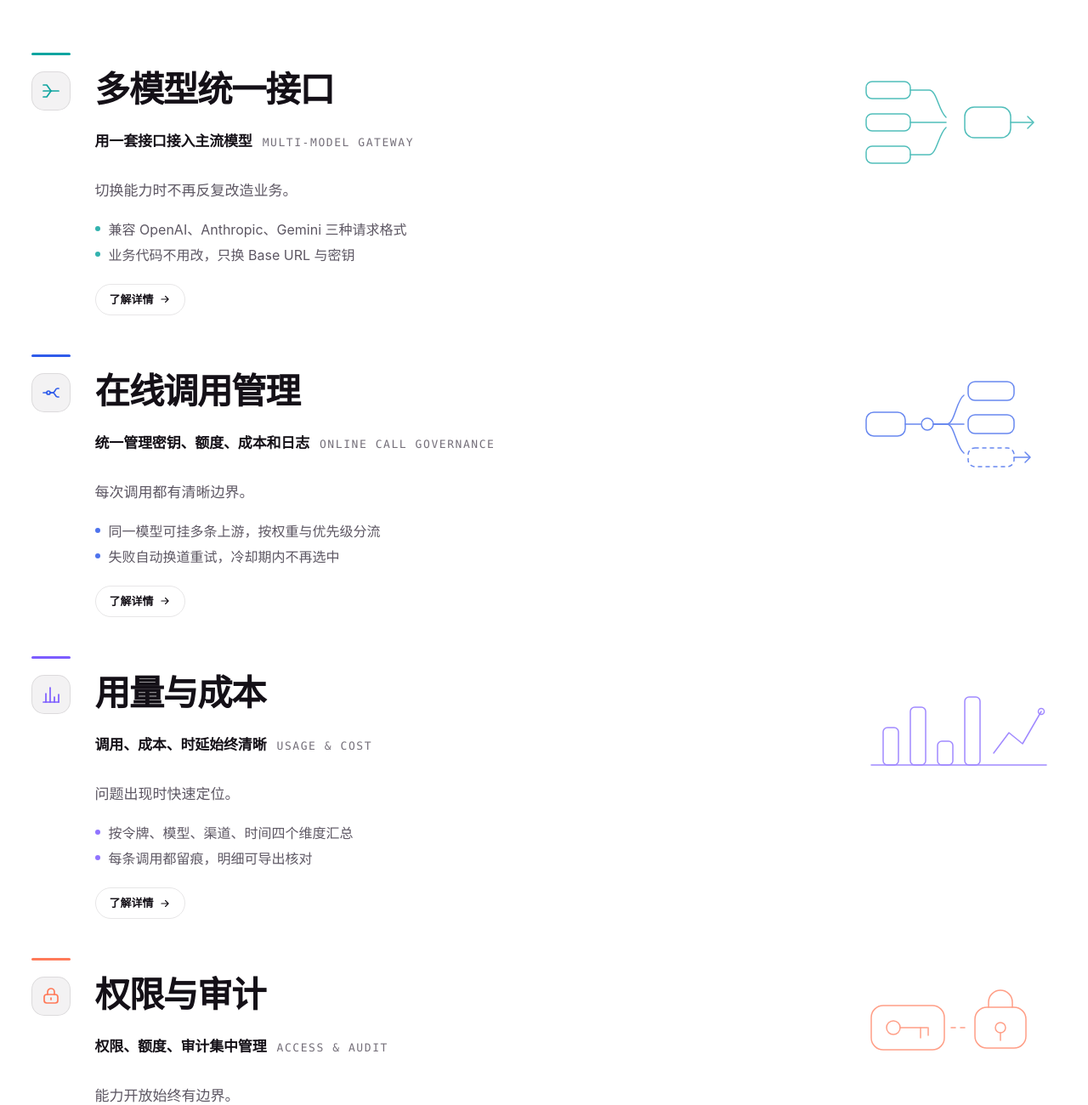
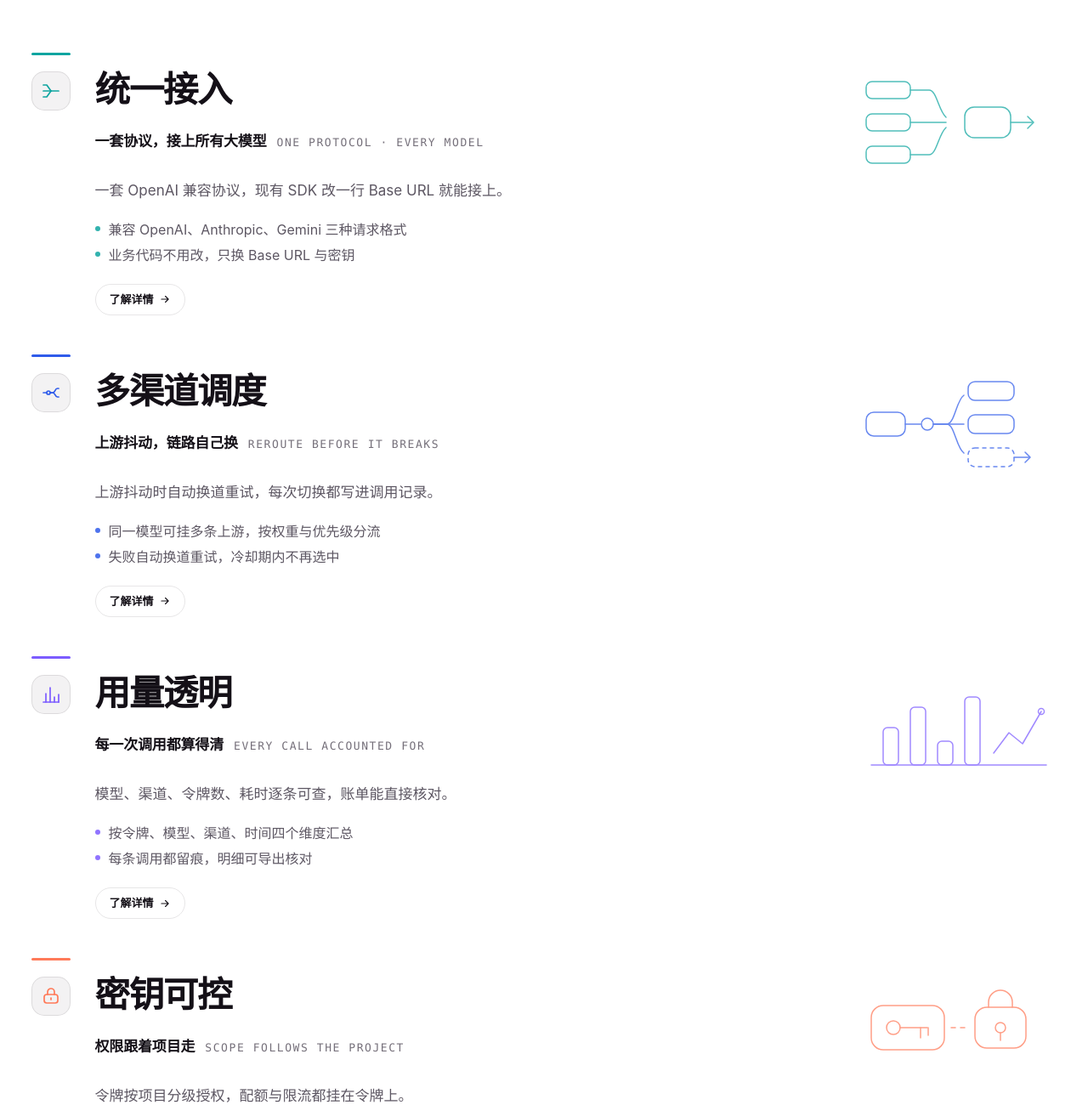
Before and after one commit to 2011126630z-commits/maas-home-preview, a website: page index.html in a window 1280 px wide. Shown: the part 1500-2800 px from the top of the page at 85% size. Drawn offline with Linux system fonts and the light colour scheme; animation ran at ten frames a second.

```diff
--- a/index.html
+++ b/index.html
@@ -756,8 +756,8 @@
 
     <div class="wrap hero-grid">
       <div class="hero-copy">
-        <h1 data-anim><span class="nb">汇聚每一种能力</span><span class="nb">让创新稳定落地</span></h1>
-        <p class="lede" data-anim>统一接入模型，管理调用与成本，让智能应用从验证走向持续运营。</p>
+        <h1 data-anim><span class="nb">一个接口，</span><span class="nb">接入所有大模型</span></h1>
+        <p class="lede" data-anim>企业级 AI 模型统一接入与调度平台</p>
         <ul class="hero-chips" data-anim>
           <li>OpenAI 兼容</li>
           <li>多渠道容灾</li>
@@ -884,9 +884,9 @@
           <!-- 三路汇成一路：统一接入 -->
           <svg viewBox="0 0 24 24" fill="none" stroke="currentColor" stroke-width="1.7" stroke-linecap="round" stroke-linejoin="round"><path d="M3 5h4l5 7"/><path d="M3 12h9"/><path d="M3 19h4l5-7"/><path d="M13 12h8"/></svg>
         </span>
-        <h3>多模型统一接口</h3>
-        <p class="cap-slogan">用一套接口接入主流模型<span class="en">MULTI-MODEL GATEWAY</span></p>
-        <p>切换能力时不再反复改造业务。</p>
+        <h3>统一接入</h3>
+        <p class="cap-slogan">一套协议，接上所有大模型<span class="en">ONE PROTOCOL · EVERY MODEL</span></p>
+        <p>一套 OpenAI 兼容协议，现有 SDK 改一行 Base URL 就能接上。</p>
         <ul class="cap-list">
           <li>兼容 OpenAI、Anthropic、Gemini 三种请求格式</li>
           <li>业务代码不用改，只换 Base URL 与密钥</li>
@@ -909,9 +909,9 @@
           <!-- 一路分多路：多渠道调度 -->
           <svg viewBox="0 0 24 24" fill="none" stroke="currentColor" stroke-width="1.7" stroke-linecap="round" stroke-linejoin="round"><path d="M3 12h4"/><circle cx="9" cy="12" r="2"/><path d="M11 12h3c1.5 0 2-1 2.6-2.2S18 7 19.5 7H21"/><path d="M11 12h3c1.5 0 2 1 2.6 2.2S18 17 19.5 17H21"/></svg>
         </span>
-        <h3>在线调用管理</h3>
-        <p class="cap-slogan">统一管理密钥、额度、成本和日志<span class="en">ONLINE CALL GOVERNANCE</span></p>
-        <p>每次调用都有清晰边界。</p>
+        <h3>多渠道调度</h3>
+        <p class="cap-slogan">上游抖动，链路自己换<span class="en">REROUTE BEFORE IT BREAKS</span></p>
+        <p>上游抖动时自动换道重试，每次切换都写进调用记录。</p>
         <ul class="cap-list">
           <li>同一模型可挂多条上游，按权重与优先级分流</li>
           <li>失败自动换道重试，冷却期内不再选中</li>
@@ -937,9 +937,9 @@
           <!-- 逐条柱状：用量透明 -->
           <svg viewBox="0 0 24 24" fill="none" stroke="currentColor" stroke-width="1.7" stroke-linecap="round" stroke-linejoin="round"><path d="M3 21h18"/><path d="M6 21V11"/><path d="M11 21V4"/><path d="M16 21v-6"/><path d="M21 21v-9"/></svg>
         </span>
-        <h3>用量与成本</h3>
-        <p class="cap-slogan">调用、成本、时延始终清晰<span class="en">USAGE & COST</span></p>
-        <p>问题出现时快速定位。</p>
+        <h3>用量透明</h3>
+        <p class="cap-slogan">每一次调用都算得清<span class="en">EVERY CALL ACCOUNTED FOR</span></p>
+        <p>模型、渠道、令牌数、耗时逐条可查，账单能直接核对。</p>
         <ul class="cap-list">
           <li>按令牌、模型、渠道、时间四个维度汇总</li>
           <li>每条调用都留痕，明细可导出核对</li>
@@ -963,9 +963,9 @@
           <!-- 锁：密钥可控 -->
           <svg viewBox="0 0 24 24" fill="none" stroke="currentColor" stroke-width="1.7" stroke-linecap="round" stroke-linejoin="round"><rect x="4" y="10" width="16" height="10" rx="3"/><path d="M8 10V7a4 4 0 0 1 8 0v3"/><path d="M12 14v2"/></svg>
         </span>
-        <h3>权限与审计</h3>
-        <p class="cap-slogan">权限、额度、审计集中管理<span class="en">ACCESS & AUDIT</span></p>
-        <p>能力开放始终有边界。</p>
+        <h3>密钥可控</h3>
+        <p class="cap-slogan">权限跟着项目走<span class="en">SCOPE FOLLOWS THE PROJECT</span></p>
+        <p>令牌按项目分级授权，配额与限流都挂在令牌上。</p>
         <ul class="cap-list">
           <li>令牌可设额度、过期时间与可用模型</li>
           <li>按项目分组授权，支持随时停用</li>
@@ -993,7 +993,7 @@
       <span class="glow" aria-hidden="true"></span>
       <span class="cta-meta" aria-hidden="true">SYSTEM · READY</span>
       <div class="cta-inner">
-        <h2>下一次调用，从这里开始</h2>
+        <h2>先把一次调用跑通</h2>
         <span class="fancy-wrap fancy-wrap-on-dark">
           <button class="fancy-btn" type="button" data-demo="演示预览 · 注册流程未接入后端">
             <span class="fancy-label">创建令牌
@@ -1021,7 +1021,7 @@
       <a href="#" data-demo="演示预览 · 用户协议未接入后端">用户协议</a>
       <a href="#" data-demo="演示预览 · 隐私政策未接入后端">隐私政策</a>
       <a href="#" data-demo="演示预览 · 联系方式未接入后端">联系我们</a>
-      <span class="foot-stamp">预览版 2026-10-17 03:41</span>
+      <span class="foot-stamp">预览版 2026-10-17 03:56</span>
       <span>本站基于
         <a href="https://github.com/QuantumNous/new-api" target="_blank" rel="noopener noreferrer">New API</a>
         构建</span>
```
Also changed, not shown: 君骄数智-首页预览.html (+16 -16 lines), shots/desktop-1440.png, shots/desktop-full-1440.png, shots/mobile-390.png, shots/state-sent.png, shots/tablet-768.png.
